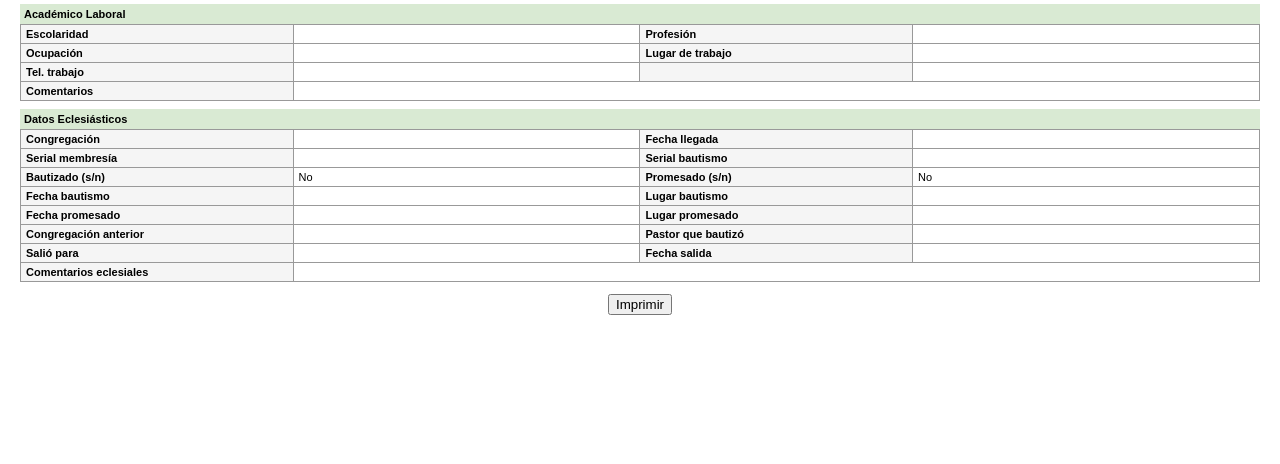
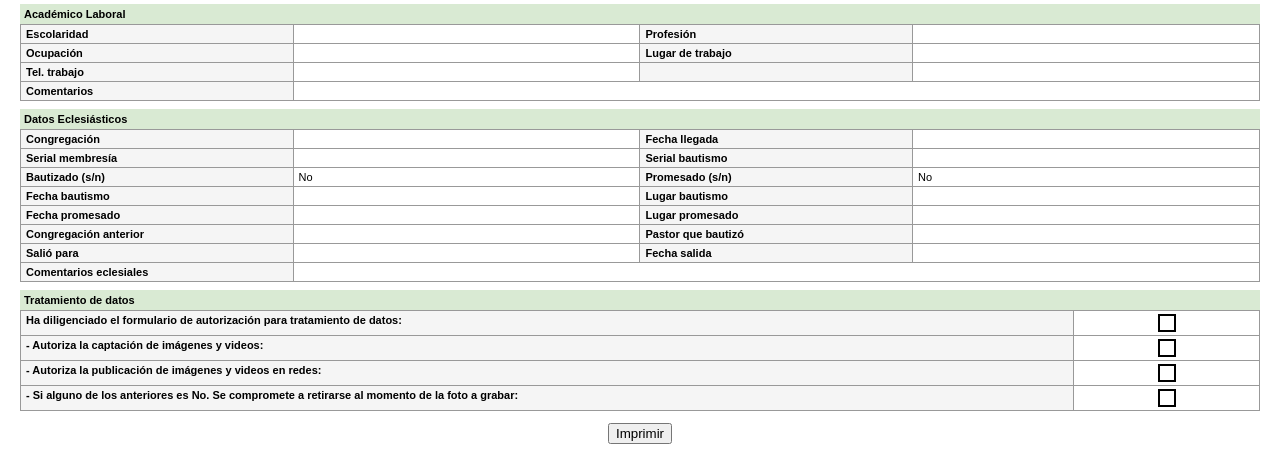
Before and after one commit to sistemasdies/sdies, a Django app: template apps/reports/templates/reports/ficha_membresia.html in a window 1280 px wide. Shown: the part 428-892 px from the top of the page. Before the commit the page ends 743 px from the top, so only its background shows below. Run offline with Django 5.2, Linux system fonts and the light colour scheme; the template is opened without the code that fills it, so the values that code supplies are empty; parts of the project's set-up code (start-up, migrations or seed data) failed here and were passed over.

Commit message:
v 1.13 Adicionamos sección Tratamiento de datos - y correcciones menores en terceros y membresia

```diff
--- a/apps/accounting/models/terceros.py
+++ b/apps/accounting/models/terceros.py
@@ -1,3 +1,5 @@
+import datetime
+
 from django.db import models
 from apps.core.models.base import BaseModel
 
@@ -25,7 +27,7 @@ class Tercero(BaseModel):
     fax            = models.CharField(max_length=20, blank=True)
     email          = models.EmailField(max_length=80, blank=True)
 
-    fecha_nacimiento = models.DateField(null=True, blank=True)
+    fecha_nacimiento = models.DateField(null=True, blank=True, default=datetime.date(1900, 1, 1))
     lugar_nacimiento = models.CharField(max_length=100, blank=True)
     sexo           = models.CharField(max_length=1, blank=True)
     tipo_sangre    = models.CharField(max_length=3, blank=True)
--- a/apps/erp_frontend/src/pages/Importar/ImportadorTerceros.js
+++ b/apps/erp_frontend/src/pages/Importar/ImportadorTerceros.js
@@ -125,7 +125,7 @@ export default function ImportadorTerceros() {
         apellido1:         f.apellido1         || '',
         apellido2:         f.apellido2         || '',
         razon_social:      f.razon_social      || '',
-        fecha_nacimiento:  f.fecha_nacimiento  || null,
+        fecha_nacimiento:  f.fecha_nacimiento  || '1900-01-01',
         lugar_nacimiento:  f.lugar_nacimiento  || '',
         sexo:              f.sexo              || '',
         direccion:         f.direccion         || '',
--- a/apps/membresia/import_export.py
+++ b/apps/membresia/import_export.py
@@ -48,6 +48,7 @@ CAMPOS_MEMBRESIA = [
     'telefono_trabajo', 'comentarios_academico_laboral',
     # Datos eclesiásticos
     'estado', 'comentarios_eclesiales', 'congregacion',
+    'politica_datos_chk1', 'politica_datos_chk2', 'politica_datos_chk3', 'politica_datos_chk4',
     'sw_bautizado', 'serial_bautismo', 'fecha_bautismo', 'lugar_bautismo',
     'pastor_que_bautizo',
     'sw_promesado', 'serial_membresia', 'fecha_promesado', 'lugar_promesado',
@@ -61,7 +62,7 @@ CAMPOS_FECHA = frozenset({
     'fecha_promesado', 'fecha_llegada', 'fecha_salida',
 })
 
-CAMPOS_BOOLEANOS = frozenset({'sw_bautizado', 'sw_promesado'})
+CAMPOS_BOOLEANOS = frozenset({'sw_bautizado', 'sw_promesado', 'politica_datos_chk1', 'politica_datos_chk2', 'politica_datos_chk3', 'politica_datos_chk4'})
 
 CAMPOS_ENTEROS = frozenset({
     'personas_a_cargo', 'serial_bautismo', 'serial_membresia',
--- a/apps/membresia/models/membresia.py
+++ b/apps/membresia/models/membresia.py
@@ -75,6 +75,12 @@ class Membresia(BaseModel):
         on_delete=models.PROTECT, default='1',
         verbose_name='Estado',
     )
+
+    # ── 6. Tratamiento de datos ───────────────────────────────────────────────
+    politica_datos_chk1 = models.BooleanField(default=False)
+    politica_datos_chk2 = models.BooleanField(default=False)
+    politica_datos_chk3 = models.BooleanField(default=False)
+    politica_datos_chk4 = models.BooleanField(default=False)
     comentarios_eclesiales = models.TextField(blank=True)
 
     # ── 5. Foto del miembro (almacenada en Cloudinary) ────────────────────
--- a/apps/membresia/serializers/membresia.py
+++ b/apps/membresia/serializers/membresia.py
@@ -47,6 +47,7 @@ class MembresiaSerializer(serializers.ModelSerializer):
             'telefono_trabajo', 'comentarios_academico_laboral',
             'estado', 'comentarios_eclesiales',
             'congregacion', 'congregacion_nombre',
+            'politica_datos_chk1', 'politica_datos_chk2', 'politica_datos_chk3', 'politica_datos_chk4',
             'tiene_notas_pastor', 'tiene_notas_misionero',
             'foto',
             'sw_bautizado', 'serial_bautismo', 'fecha_bautismo',
@@ -85,11 +86,15 @@ class MembresiaSerializer(serializers.ModelSerializer):
     def _resolver_tercero(self, tercero_data, user):
         """Crea el tercero si no existe; si existe, actualiza los datos generales."""
         tercero_data = dict(tercero_data)
+        if 'fecha_nacimiento' in tercero_data and not tercero_data.get('fecha_nacimiento'):
+            tercero_data['fecha_nacimiento'] = '1900-01-01'
         cedula       = (tercero_data.pop('cedula') or '').strip()
         tercero      = Tercero.all_objects.filter(cedula=cedula).first()
 
         if tercero is None:
             tercero_data.setdefault('tipo_persona', 'N')
+            if not tercero_data.get('fecha_nacimiento'):
+                tercero_data['fecha_nacimiento'] = '1900-01-01'
             tercero = Tercero(**tercero_data, cedula=cedula, created_by=user)
             tercero.save()
             return tercero
--- a/apps/reports/templates/reports/ficha_membresia.html
+++ b/apps/reports/templates/reports/ficha_membresia.html
@@ -160,6 +160,39 @@
       <td class="label">Comentarios eclesiales</td><td class="val" colspan="3">{{ comentarios_eclesiales }}</td>
     </tr>
   </table>
+  <div class="section">Tratamiento de datos</div>
+  <table>
+    <tr>
+      <td class="label" style="width:85%;">Ha diligenciado el formulario de autorización para tratamiento de datos:</td>
+      <td class="val" style="width:15%; text-align:center;">
+        <span style="display:inline-block; width:14px; height:14px; border:2px solid #000; background:#fff; position:relative; vertical-align:middle;">
+          {% if politica_datos_chk1 %}<span style="position:absolute; top:-4px; left:1px; font-size:14px; font-weight:bold; color:#000;">&#10003;</span>{% endif %}
+        </span>
+      </td>
+    </tr>
+    <tr>
+      <td class="label">  - Autoriza la captación de imágenes y videos:</td>
+      <td class="val" style="text-align:center;">
+        <span style="display:inline-block; width:14px; height:14px; border:2px solid #000; background:#fff; position:relative; vertical-align:middle;">
+          {% if politica_datos_chk2 %}<span style="position:absolute; top:-4px; left:1px; font-size:14px; font-weight:bold; color:#000;">&#10003;</span>{% endif %}
+        </span></td>
+    </tr>
+    <tr>
+      <td class="label">  - Autoriza la publicación de imágenes y videos en redes:</td>
+      <td class="val" style="text-align:center;">
+        <span style="display:inline-block; width:14px; height:14px; border:2px solid #000; background:#fff; position:relative; vertical-align:middle;">
+          {% if politica_datos_chk3 %}<span style="position:absolute; top:-4px; left:1px; font-size:14px; font-weight:bold; color:#000;">&#10003;</span>{% endif %}
+        </span></td>
+    </tr>
+    <tr>
+      <td class="label">  - Si alguno de los anteriores es No. Se compromete a retirarse al momento de la foto a grabar:</td>
+      <td class="val" style="text-align:center;">
+        <span style="display:inline-block; width:14px; height:14px; border:2px solid #000; background:#fff; position:relative; vertical-align:middle;">
+          {% if politica_datos_chk4 %}<span style="position:absolute; top:-4px; left:1px; font-size:14px; font-weight:bold; color:#000;">&#10003;</span>{% endif %}
+        </span></td>
+    </tr>
+  </table>
+
   <div class="no-print" style="margin-top:12px; text-align:center;">
     <button onclick="window.print()">Imprimir</button>
   </div>
--- a/apps/reports/views.py
+++ b/apps/reports/views.py
@@ -320,6 +320,10 @@ class FichaMembresiaView(APIView):
             'fecha_llegada': m.fecha_llegada,
             'fecha_salida': m.fecha_salida,
             'comentarios_eclesiales': m.comentarios_eclesiales,
+            'politica_datos_chk1': m.politica_datos_chk1,
+            'politica_datos_chk2': m.politica_datos_chk2,
+            'politica_datos_chk3': m.politica_datos_chk3,
+            'politica_datos_chk4': m.politica_datos_chk4,
             'comentario_familiar': m.comentario_familiar,
             'comentarios': t.comentarios,
             'folio_reg_civil': m.folio_reg_civil,
```
Also changed, not shown: apps/erp_frontend/src/pages/Membresia/MembresiaPage.js (+34 -5 lines), apps/erp_frontend/src/pages/Roles/RolesPage.js (+43 -8 lines), apps/erp_frontend/src/pages/Terceros/TercerosPage.js (+8 -15 lines), apps/accounting/migrations/0013_alter_tercero_fecha_nacimiento.py (added), apps/membresia/migrations/0011_membresia_politica_datos_chk1_and_more.py (added).
